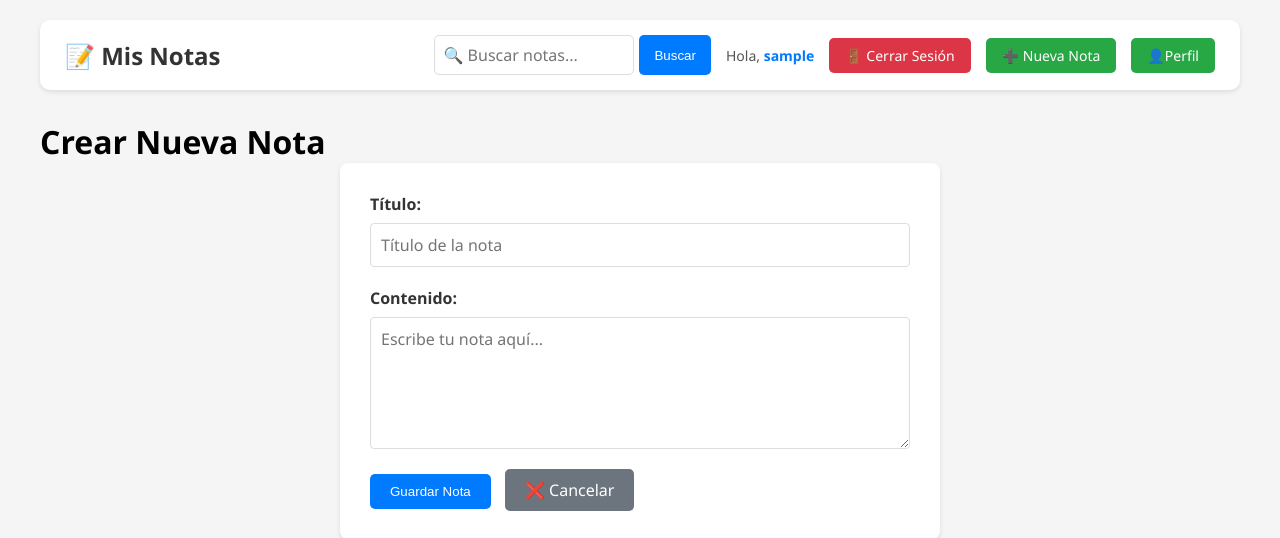
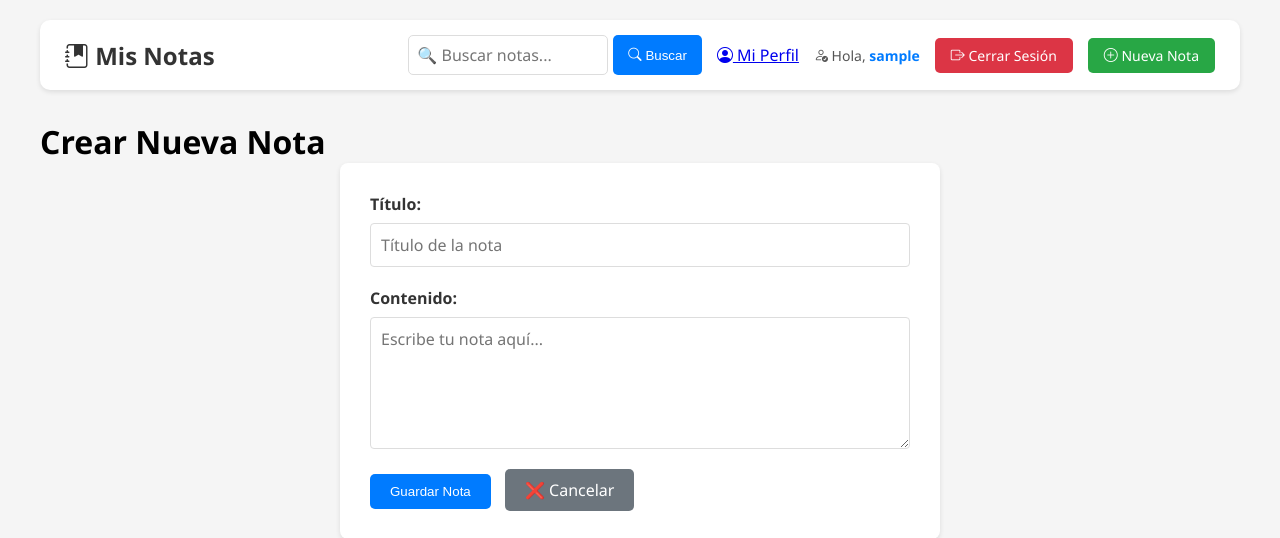
Before and after one commit to Rannie2005/crud-django-gitflow, a Django app: page /crear/ in a window 1280 px wide. Shown: the top 538 px of the page. Run offline with Django 5.2, Linux system fonts and the light colour scheme; the visitor is signed in with stand-in values (Sample User, id 1).

Commit message:
feat: Agregar Bootstrap Icons al proyecto primera parte

```diff
--- a/notas/templates/notas/base.html
+++ b/notas/templates/notas/base.html
@@ -4,6 +4,7 @@
     <meta charset="UTF-8">
     <meta name="viewport" content="width=device-width, initial-scale=1.0">
     <title>Blog de Notas</title>
+    <link rel="stylesheet" href="https://cdn.jsdelivr.net/npm/bootstrap-icons@1.11.0/font/bootstrap-icons.css">
     <style>
         * {
             margin: 0;
@@ -269,29 +270,24 @@
     <div class="container">
         <!-- Barra de navegación -->
             <div class="nav">
-                <h1>📝 Mis Notas</h1>
+                <h1><i class="bi bi-journal-bookmark-fill"></i> Mis Notas</h1>
                 <div class="nav-buttons">
                     {% if user.is_authenticated %}
-                        <!-- Barra de búsqueda -->
                         <form method="get" action="{% url 'lista_notas' %}" style="margin: 0; padding: 0; background: none; box-shadow: none; display: flex; gap: 5px;">
-                            <input type="text"
-                                name="q"
-                                value="{{ query|default:'' }}"
-                                placeholder="🔍 Buscar notas..."
-                                style="width: 200px; padding: 8px; margin: 0; border: 1px solid #ddd; border-radius: 5px;">
-                            <button type="submit" style="background: #007bff; color: white; padding: 8px 15px; border: none; border-radius: 5px; cursor: pointer;">Buscar</button>
+                            <input type="text" name="q" value="{{ query|default:'' }}" placeholder="🔍 Buscar notas..." style="width: 200px; padding: 8px; margin: 0; border: 1px solid #ddd; border-radius: 5px;">
+                            <button type="submit" style="background: #007bff; color: white; padding: 8px 15px; border: none; border-radius: 5px; cursor: pointer;"><i class="bi bi-search"></i> Buscar</button>
                             {% if query %}
-                                <a href="{% url 'lista_notas' %}" style="background: #6c757d; color: white; padding: 8px 15px; text-decoration: none; border-radius: 5px;">Limpiar</a>
+                                <a href="{% url 'lista_notas' %}" style="background: #6c757d; color: white; padding: 8px 15px; text-decoration: none; border-radius: 5px;"><i class="bi bi-x-circle"></i> Limpiar</a>
                             {% endif %}
                         </form>
 
-                        <span class="user-welcome">Hola, <strong>{{ user.username }}</strong></span>
-                        <a href="{% url 'logout' %}" class="btn-logout">🚪 Cerrar Sesión</a>
-                        <a href="{% url 'crear_nota' %}" class="btn-nueva">➕ Nueva Nota</a>
-                        <a href="{% url 'perfil' %}" class="btn-nueva">👤Perfil</a>
+                        <a href="{% url 'perfil' %}" class="btn-perfil"><i class="bi bi-person-circle"></i> Mi Perfil</a>
+                        <span class="user-welcome"><i class="bi bi-person-check"></i> Hola, <strong>{{ user.username }}</strong></span>
+                        <a href="{% url 'logout' %}" class="btn-logout"><i class="bi bi-box-arrow-right"></i> Cerrar Sesión</a>
+                        <a href="{% url 'crear_nota' %}" class="btn-nueva"><i class="bi bi-plus-circle"></i> Nueva Nota</a>
                     {% else %}
-                        <a href="{% url 'login' %}" class="btn-login-header">🔐 Iniciar Sesión</a>
-                        <a href="{% url 'registro' %}" class="btn-registro-header">📝 Registrarse</a>
+                        <a href="{% url 'login' %}" class="btn-login-header"><i class="bi bi-box-arrow-in-right"></i> Iniciar Sesión</a>
+                        <a href="{% url 'registro' %}" class="btn-registro-header"><i class="bi bi-person-plus"></i> Registrarse</a>
                     {% endif %}
                 </div>
             </div>
```
